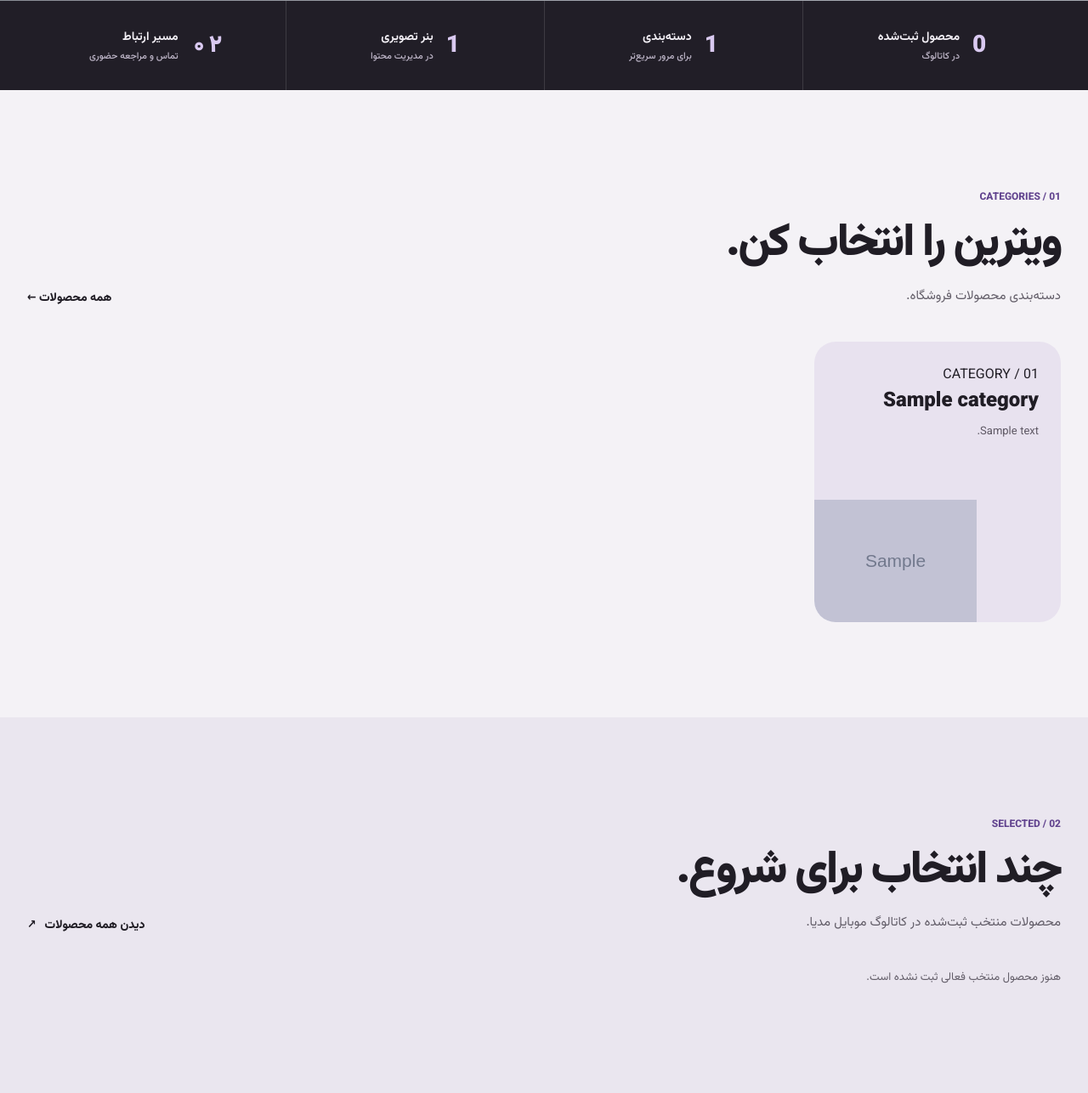
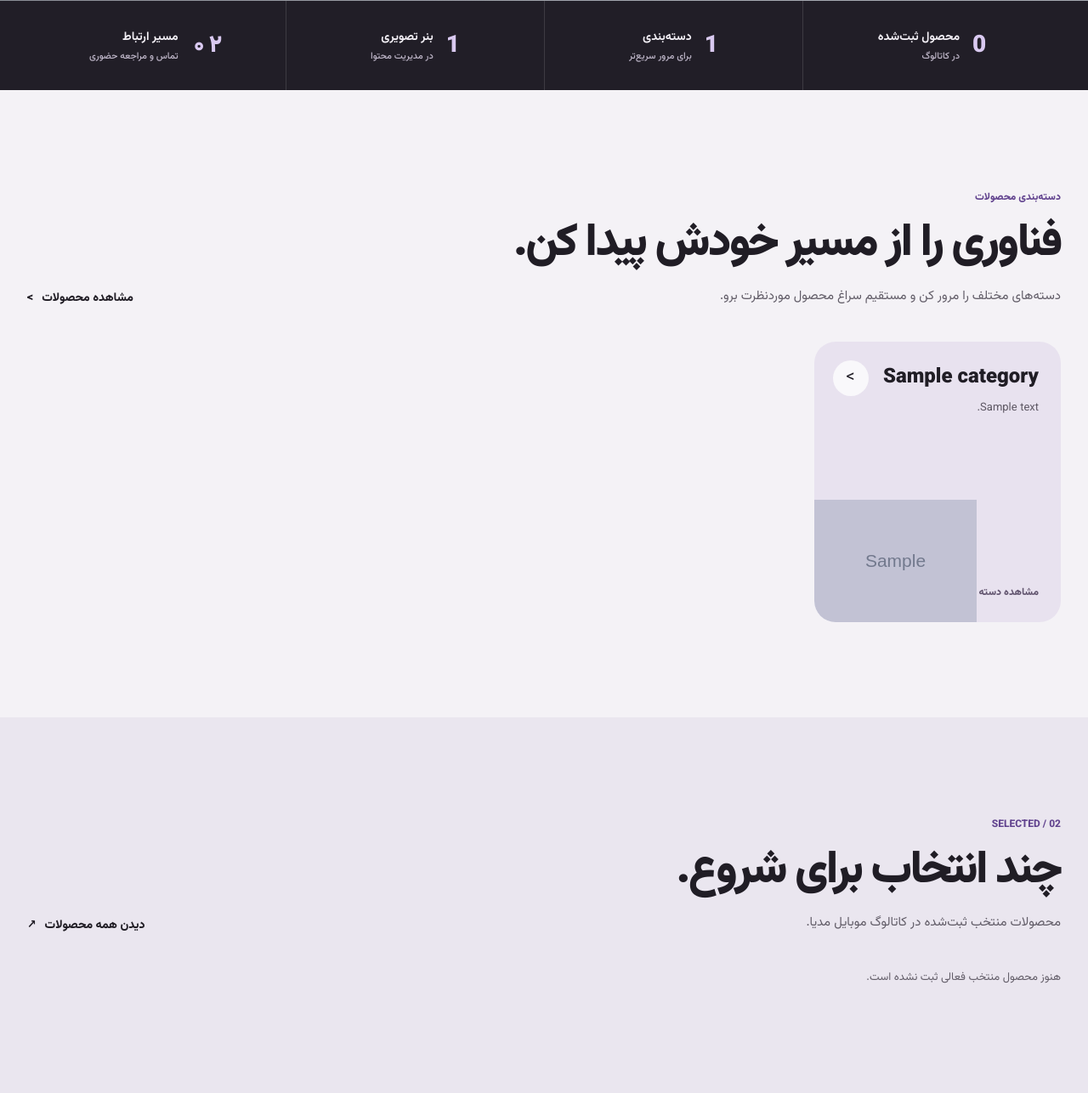
Before and after one commit to amir-jafari888/mobile-store-showcase, a PHP site: page / in a window 1280 px wide. Shown: the part 704-1990 px from the top of the page at 85% size. Run offline with PHP 8.4, Linux system fonts and the light colour scheme; tables that the repository leaves empty or names only in its code hold one stand-in row (values such as "Sample post"); grey boxes marked "Sample" are stand-in pictures.

Commit message:
Build expressive category showcase with labeled preview categories

```diff
--- a/partials/categories.php
+++ b/partials/categories.php
@@ -1,5 +1,23 @@
-<?php $categories=$categories??[]; ?>
-<section class="section"><div class="container"><div class="section-heading"><div><span class="eyebrow">01 / CATEGORIES</span><h2>ویترین را انتخاب کن.</h2><p class="section-lead">دسته‌بندی محصولات فروشگاه.</p></div><a class="text-link" href="<?= e(url('catalog')) ?>">همه محصولات ←</a></div><div class="category-grid">
-<?php foreach($categories as $index=>$category): ?><a class="category-card" href="<?= e(url('catalog?category=' . rawurlencode((string)($category['slug']??'')))) ?>"><span class="category-index"><?= e(str_pad((string)($index+1),2,'0',STR_PAD_LEFT)) ?> / CATEGORY</span><h3><?= e($category['name']??'') ?></h3><p><?= e($category['description']??'') ?></p><?php if(!empty($category['image_path'])): ?><img class="category-image" src="<?= e($category['image_path']) ?>" alt="<?= e($category['name']??'') ?>" loading="lazy"><?php endif; ?></a><?php endforeach; ?>
-<?php if($categories===[]): ?><p class="content-disclaimer">در حال حاضر دسته‌بندی فعالی ثبت نشده است.</p><?php endif; ?>
-</div></div></section>
+<?php
+$categories = is_array($categories ?? null) ? $categories : [];
+$categoryPreview = [
+ ['name'=>'گوشی هوشمند','description'=>'مدل‌ها و نسل‌های مختلف تلفن همراه','image_path'=>'https://images.unsplash.com/photo-1592899677977-9c10ca588bbd?auto=format&fit=crop&w=800&q=82','slug'=>'smartphones'],
+ ['name'=>'لوازم جانبی','description'=>'تجهیزات کاربردی برای استفاده روزمره','image_path'=>'https://images.unsplash.com/photo-1505740420928-5e560c06d30?auto=format&fit=crop&w=800&q=82','slug'=>'accessories'],
+ ['name'=>'صوتی و تصویری','description'=>'هدفون، اسپیکر و ابزارهای چندرسانه‌ای','image_path'=>'https://images.unsplash.com/photo-1503919005314-30d93d07d823?auto=format&fit=crop&w=800&q=82','slug'=>'audio'],
+ ['name'=>'گجت‌های دیجیتال','description'=>'ابزارهای هوشمند و همراه','image_path'=>'https://images.unsplash.com/photo-1546868871-7041f2a55e12?auto=format&fit=crop&w=800&q=82','slug'=>'gadgets'],
+];
+$isCategoryPreview = $categories === [];
+if ($isCategoryPreview) $categories = $categoryPreview;
+?>
+<section class="section categories-section"><div class="container">
+  <div class="section-heading"><div><span class="eyebrow">دسته‌بندی محصولات</span><h2>فناوری را از مسیر خودش پیدا کن.</h2><p class="section-lead">دسته‌های مختلف را مرور کن و مستقیم سراغ محصول موردنظرت برو.</p></div><a class="text-link" href="<?= e(url('catalog')) ?>">مشاهده محصولات <span aria-hidden="true">&gt;</span></a></div>
+  <div class="category-grid"><?php foreach ($categories as $category): ?>
+    <a class="category-card" href="<?= e(url('catalog?category=' . rawurlencode((string)($category['slug'] ?? '')))) ?>">
+      <h3><?= e($category['name'] ?? '') ?></h3><p><?= e($category['description'] ?? '') ?></p>
+      <span class="category-count"><?= $isCategoryPreview ? 'نمونه نمایشی' : 'مشاهده دسته' ?></span>
+      <?php if (!empty($category['image_path'])): ?><img class="category-image" src="<?= e($category['image_path']) ?>" alt="<?= e($category['name'] ?? '') ?>" loading="lazy"><?php endif; ?>
+      <span class="category-link" aria-hidden="true">&gt;</span>
+    </a>
+  <?php endforeach; ?></div>
+  <?php if ($isCategoryPreview): ?><p class="content-disclaimer">محتوای این بخش نمونه نمایشی است و با ثبت دسته‌بندی‌های واقعی جایگزین می‌شود.</p><?php endif; ?>
+</div></section>
```
